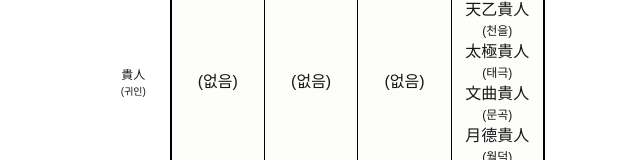
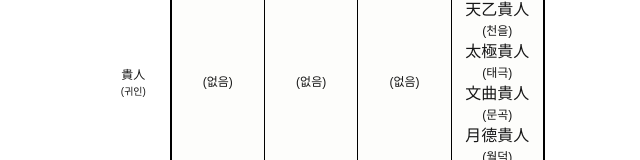
Before and after one commit to LeeHyoGeun96/rocketai, a Next.js app: page / in a window 1280 px wide. Shown: the part 2169-2329 px from the top of the page, without its empty margins (319-959 px from the left). Built offline with nearby package versions, Linux system fonts and the light colour scheme.

Commit message:
fix: "없음"항목 subLabel로 변경

```diff
--- a/data/dummySaJuData.ts
+++ b/data/dummySaJuData.ts
@@ -33,9 +33,9 @@ export const dummySaJu: SaJuData = {
     year: { label: "六害殺", subLabel: "육해살" },
   },
   noblePeople: {
-    hour: { label: "(없음)" },
-    day: { label: "(없음)" },
-    month: { label: "(없음)" },
+    hour: { subLabel: "없음" },
+    day: { subLabel: "없음" },
+    month: { subLabel: "없음" },
     year: {
       labelArray: ["天乙貴人", "太極貴人", "文曲貴人", "月德貴人"],
       subLabelArray: ["천을", "태극", "문곡", "월덕"],
```
